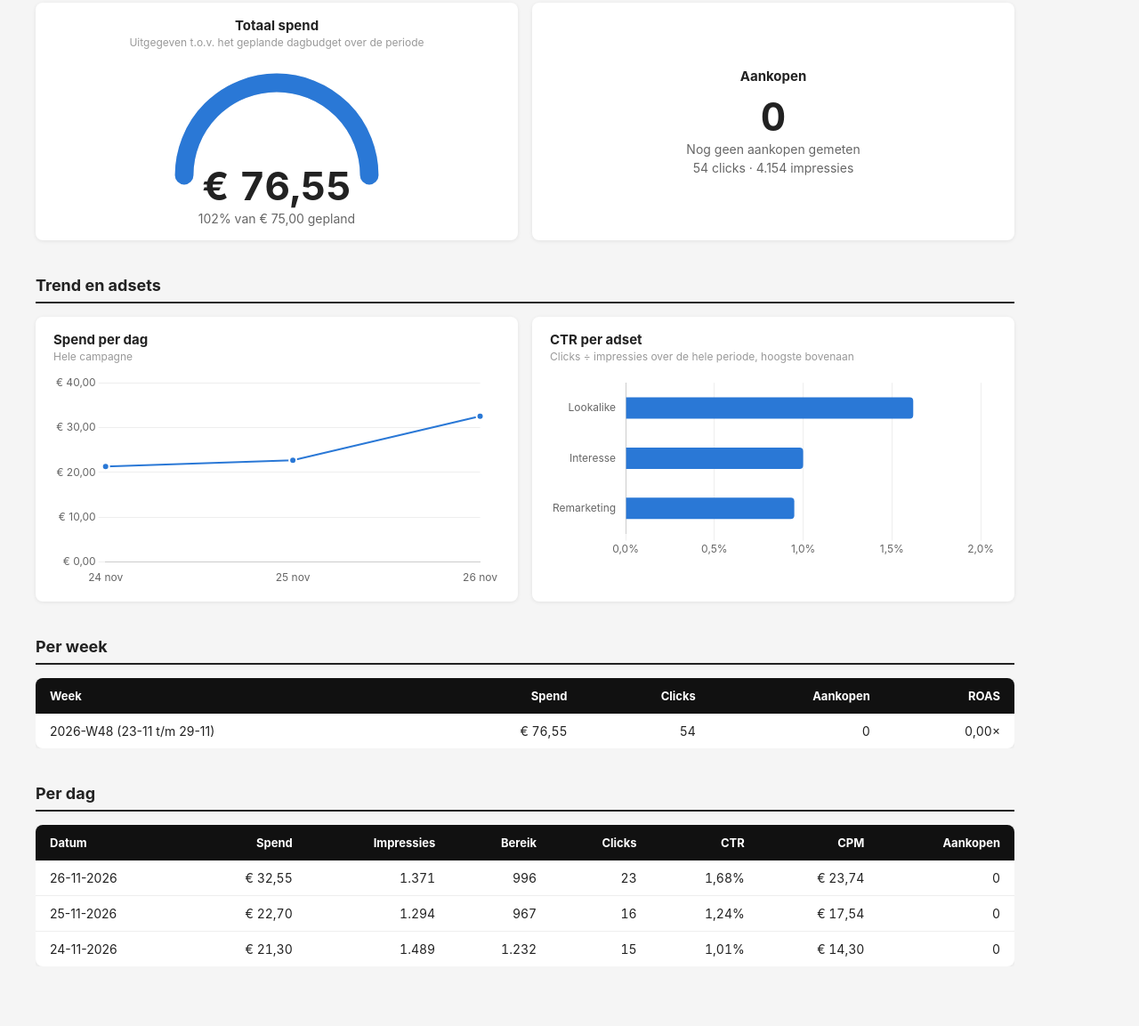
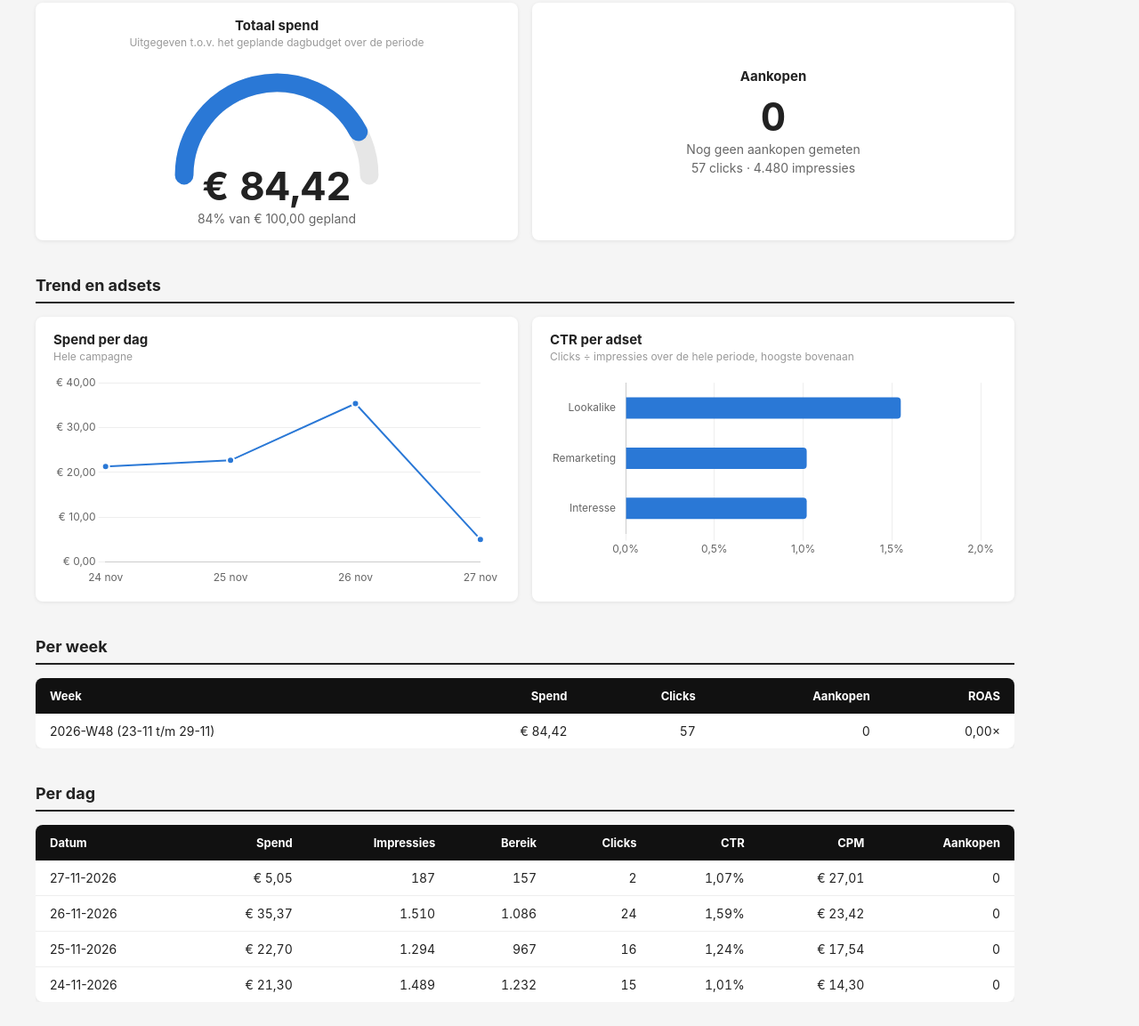
Before and after one commit to dairyon-debug/lumicskin-dashboard, a plain HTML site: page meta_dashboard.html in a window 1280 px wide. Shown: the part 231-1384 px from the top of the page at 89% size. Before the commit the page ends 1349 px from the top, so only its background shows below. Drawn offline with nearby package versions, Linux system fonts and the light colour scheme.

Commit message:
Meta Ads-dashboard bijgewerkt (27-11-2026)

```diff
--- a/meta_dashboard.html
+++ b/meta_dashboard.html
@@ -50,7 +50,7 @@
 <body>
 <div class="header">
   <h1>LumicSkin — Meta Ads · Black Friday</h1>
-  <p>Bijgewerkt op 26-11-2026 22:06 · Periode: 24-11 t/m 26-11-2026 (vandaag nog niet compleet) · Bron: <a href="https://docs.google.com/spreadsheets/d/1I0q-H04FupPo9R6X-HB-HVqXp6SKveEGlicn9qkvGgA">Google Sheet</a></p>
+  <p>Bijgewerkt op 27-11-2026 08:36 · Periode: 24-11 t/m 27-11-2026 (vandaag nog niet compleet) · Bron: <a href="https://docs.google.com/spreadsheets/d/1I0q-H04FupPo9R6X-HB-HVqXp6SKveEGlicn9qkvGgA">Google Sheet</a></p>
 </div>
 <div class="content">
 
@@ -58,18 +58,18 @@
   <div class="grid">
     <div class="card gauge">
       <h3>Totaal spend</h3><p class="hint">Uitgegeven t.o.v. het geplande dagbudget over de periode</p>
-      <svg viewBox="0 0 200 112" role="img" aria-label="€ 76,55 van € 75,00 gepland budget">
+      <svg viewBox="0 0 200 112" role="img" aria-label="€ 84,42 van € 100,00 gepland budget">
         <path d="M 20 100 A 80 80 0 0 1 180 100" fill="none" stroke="var(--track)" stroke-width="16" stroke-linecap="round"/>
-        <path d="M 20 100 A 80 80 0 0 1 180.00 100.00" fill="none" stroke="var(--series)" stroke-width="16" stroke-linecap="round"/>
+        <path d="M 20 100 A 80 80 0 0 1 170.61 62.39" fill="none" stroke="var(--series)" stroke-width="16" stroke-linecap="round"/>
       </svg>
-      <div class="big" style="margin-top:-28px">€ 76,55</div>
-      <div class="sub">102% van € 75,00 gepland</div>
+      <div class="big" style="margin-top:-28px">€ 84,42</div>
+      <div class="sub">84% van € 100,00 gepland</div>
     </div>
     <div class="card counter">
       <h3>Aankopen</h3>
       <div class="big" style="margin-top:12px">0</div>
       <div class="sub">Nog geen aankopen gemeten</div>
-      <div class="sub">54 clicks · 4.154 impressies</div>
+      <div class="sub">57 clicks · 4.480 impressies</div>
     </div>
   </div>
 
@@ -85,8 +85,8 @@
   <div class="scroll"><table>
     <thead><tr><th>Week</th><th class="num">Spend</th><th class="num">Clicks</th><th class="num">Aankopen</th><th class="num">ROAS</th></tr></thead>
     <tbody>
-        <tr><td>2026-W48 (23-11 t/m 29-11)</td><td class="num">€ 76,55</td>
-        <td class="num">54</td><td class="num">0</td>
+        <tr><td>2026-W48 (23-11 t/m 29-11)</td><td class="num">€ 84,42</td>
+        <td class="num">57</td><td class="num">0</td>
         <td class="num">0,00×</td></tr></tbody>
   </table></div>
 
@@ -95,9 +95,13 @@
     <thead><tr><th>Datum</th><th class="num">Spend</th><th class="num">Impressies</th><th class="num">Bereik</th>
       <th class="num">Clicks</th><th class="num">CTR</th><th class="num">CPM</th><th class="num">Aankopen</th></tr></thead>
     <tbody>
-        <tr><td>26-11-2026</td><td class="num">€ 32,55</td>
-        <td class="num">1.371</td><td class="num">996</td><td class="num">23</td>
-        <td class="num">1,68%</td><td class="num">€ 23,74</td>
+        <tr><td>27-11-2026</td><td class="num">€ 5,05</td>
+        <td class="num">187</td><td class="num">157</td><td class="num">2</td>
+        <td class="num">1,07%</td><td class="num">€ 27,01</td>
+        <td class="num">0</td></tr>
+        <tr><td>26-11-2026</td><td class="num">€ 35,37</td>
+        <td class="num">1.510</td><td class="num">1.086</td><td class="num">24</td>
+        <td class="num">1,59%</td><td class="num">€ 23,42</td>
         <td class="num">0</td></tr>
         <tr><td>25-11-2026</td><td class="num">€ 22,70</td>
         <td class="num">1.294</td><td class="num">967</td><td class="num">16</td>
@@ -110,7 +114,7 @@
   </table></div>
 
 </div>
-<script type="application/json" id="chart-data">{"daily": [{"date": "2026-11-24", "spend": 21.3}, {"date": "2026-11-25", "spend": 22.7}, {"date": "2026-11-26", "spend": 32.55}], "adsets": [{"name": "Lookalike", "full": "2. Lookalike — Vergelijkbaar publiek 1-3%", "spend": 29.4, "clicks": 34, "impressions": 2101.8768803164276, "ctr": 1.62}, {"name": "Interesse", "full": "3. Interesse — Skincare & Natural Beauty NL", "spend": 22.33, "clicks": 10, "impressions": 997.7806349431322, "ctr": 1.0}, {"name": "Remarketing", "full": "1. Remarketing — Website bezoekers 30 dagen", "spend": 24.82, "clicks": 10, "impressions": 1049.9153503637401, "ctr": 0.95}]}</script>
+<script type="application/json" id="chart-data">{"daily": [{"date": "2026-11-24", "spend": 21.3}, {"date": "2026-11-25", "spend": 22.7}, {"date": "2026-11-26", "spend": 35.37}, {"date": "2026-11-27", "spend": 5.05}], "adsets": [{"name": "Lookalike", "full": "2. Lookalike — Vergelijkbaar publiek 1-3%", "spend": 32.17, "clicks": 35, "impressions": 2263.4118500355407, "ctr": 1.55}, {"name": "Remarketing", "full": "1. Remarketing — Website bezoekers 30 dagen", "spend": 27.48, "clicks": 11, "impressions": 1083.5299487035904, "ctr": 1.02}, {"name": "Interesse", "full": "3. Interesse — Skincare & Natural Beauty NL", "spend": 24.769999999999996, "clicks": 11, "impressions": 1074.8294398665614, "ctr": 1.02}]}</script>
 <script>
 const data = JSON.parse(document.getElementById("chart-data").textContent);
 const css = getComputedStyle(document.documentElement);
```
